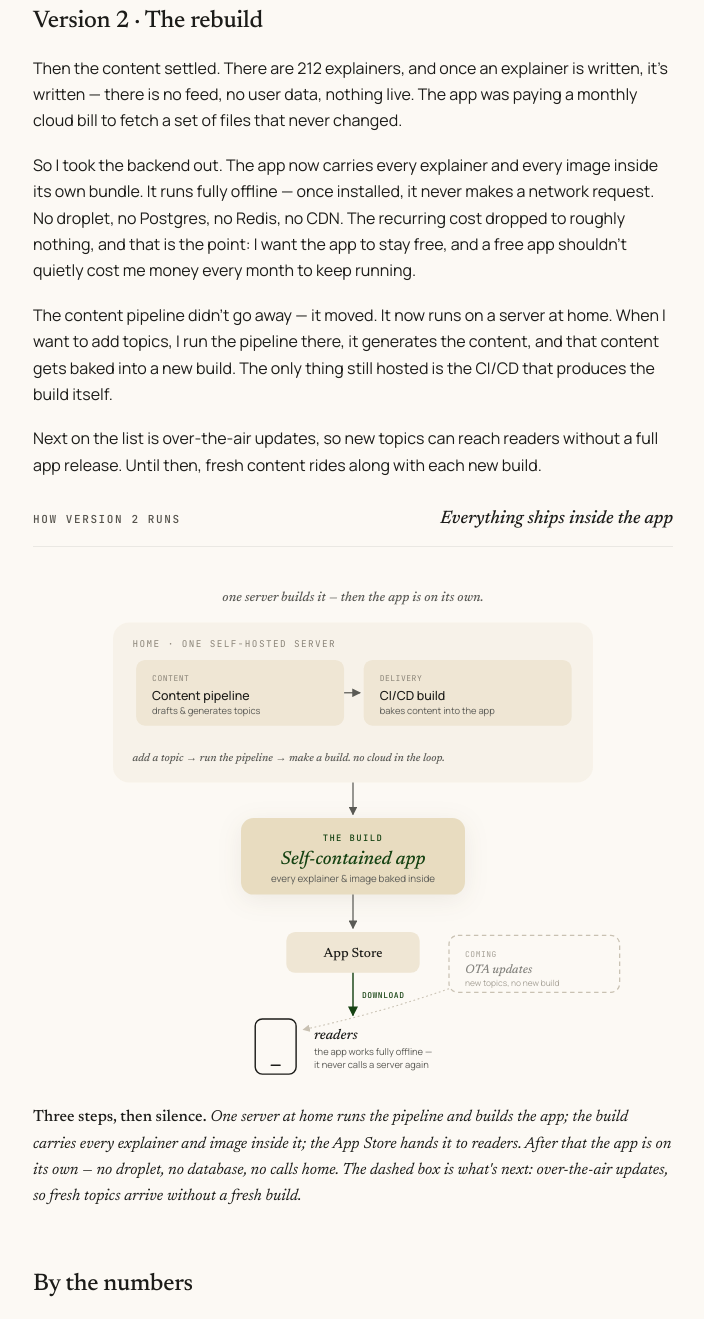
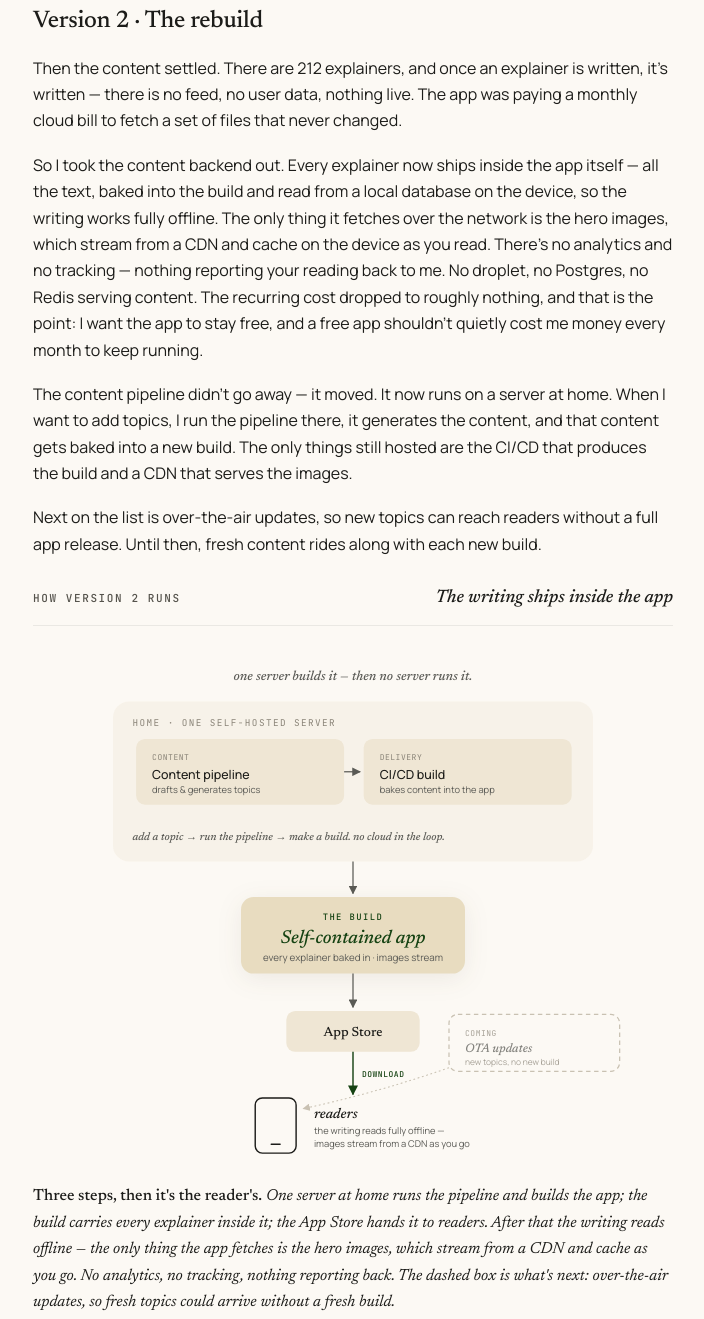
Before and after one commit to fat-marmot/how-things-work-marketing, a plain HTML site: page about.html in a window 1280 px wide. Shown: the part 6245-7564 px from the top of the page, without its empty margins (287-991 px from the left). Drawn offline with Linux system fonts and the light colour scheme.

Commit message:
Update to the marketing page to fix some text and add app store links

```diff
--- a/about.html
+++ b/about.html
@@ -6,6 +6,8 @@
 <title>About — How {things} Work</title>
 <meta name="description" content="A solo project by Colin Burns. An honest account of building production software with AI as a co-author — what's exciting about it, and what's complicated about it."/>
 <meta name="theme-color" content="#fcf9f4"/>
+<!-- Smart App Banner — Safari on iOS shows a native install/open prompt -->
+<meta name="apple-itunes-app" content="app-id=6767944916"/>
 <meta property="og:type" content="website"/>
 <meta property="og:title" content="About — How {things} Work"/>
 <meta property="og:description" content="A solo project. An honest account of building production software with AI as a co-author."/>
@@ -167,7 +169,7 @@
   </div>
   <div class="nav-right">
     <span class="free-pill">Free</span>
-    <a href="index.html#download" class="btn btn-ink">Get the app</a>
+    <a href="https://apps.apple.com/app/id6767944916" class="btn btn-ink" target="_blank" rel="noopener">Get the app</a>
   </div>
 </nav>
 
@@ -640,17 +642,20 @@
     monthly cloud bill to fetch a set of files that never changed.
   </p>
   <p>
-    So I took the backend out. The app now carries every explainer and every image inside
-    its own bundle. It runs fully offline — once installed, it never makes a network
-    request. No droplet, no Postgres, no Redis, no CDN. The recurring cost dropped to
-    roughly nothing, and that is the point: I want the app to stay free, and a free app
-    shouldn't quietly cost me money every month to keep running.
+    So I took the content backend out. Every explainer now ships inside the app itself —
+    all the text, baked into the build and read from a local database on the device, so
+    the writing works fully offline. The only thing it fetches over the network is the
+    hero images, which stream from a CDN and cache on the device as you read. There's no
+    analytics and no tracking — nothing reporting your reading back to me. No droplet, no
+    Postgres, no Redis serving content. The recurring cost dropped to roughly nothing, and
+    that is the point: I want the app to stay free, and a free app shouldn't quietly cost
+    me money every month to keep running.
   </p>
   <p>
     The content pipeline didn't go away — it moved. It now runs on a server at home. When
     I want to add topics, I run the pipeline there, it generates the content, and that
-    content gets baked into a new build. The only thing still hosted is the CI/CD that
-    produces the build itself.
+    content gets baked into a new build. The only things still hosted are the CI/CD that
+    produces the build and a CDN that serves the images.
   </p>
   <p>
     Next on the list is over-the-air updates, so new topics can reach readers without a
@@ -660,11 +665,11 @@
   <section class="diagram-block">
     <div class="diagram-label">
       <span class="diagram-num">How version 2 runs</span>
-      <span class="diagram-name">Everything ships inside the app</span>
+      <span class="diagram-name">The writing ships inside the app</span>
     </div>
 
     <svg class="diagram-svg" viewBox="0 0 720 600" xmlns="http://www.w3.org/2000/svg" role="img" aria-labelledby="v2-title">
-      <title id="v2-title">Version 2 architecture: a home server builds the app, the App Store delivers it, and readers run it fully offline</title>
+      <title id="v2-title">Version 2 architecture: a home server builds the app, the App Store delivers it, and readers read offline while images stream from a CDN</title>
       <defs>
         <marker id="v2-arr" viewBox="0 0 10 10" refX="9" refY="5" markerWidth="7" markerHeight="7" orient="auto">
           <path d="M0,0 L10,5 L0,10 z" fill="#5a5a55"/>
@@ -677,7 +682,7 @@
         </marker>
       </defs>
 
-      <text x="360" y="34" text-anchor="middle" class="d-display d-ink-soft" font-size="15" font-style="italic" font-weight="500">one server builds it — then the app is on its own.</text>
+      <text x="360" y="34" text-anchor="middle" class="d-display d-ink-soft" font-size="15" font-style="italic" font-weight="500">one server builds it — then no server runs it.</text>
 
       <rect x="90" y="58" width="540" height="180" rx="18" class="d-card" opacity="0.55"/>
       <text x="112" y="86" class="d-mono d-ink-muted" font-size="10.5" letter-spacing="1.6">HOME · ONE SELF-HOSTED SERVER</text>
@@ -705,7 +710,7 @@
       <rect x="234" y="278" width="252" height="86" rx="14" class="d-card-warm d-soft-shadow"/>
       <text x="360" y="304" text-anchor="middle" class="d-mono d-green" font-size="10" letter-spacing="1.6" font-weight="500">THE BUILD</text>
       <text x="360" y="330" text-anchor="middle" class="d-display d-green" font-size="21" font-style="italic" font-weight="500">Self-contained app</text>
-      <text x="360" y="350" text-anchor="middle" class="d-sans d-ink-soft" font-size="11">every explainer &amp; image baked inside</text>
+      <text x="360" y="350" text-anchor="middle" class="d-sans d-ink-soft" font-size="11">every explainer baked in · images stream</text>
 
       <path d="M360,364 C360,382 360,392 360,402" fill="none" class="d-soft-stroke" stroke-width="1.4" marker-end="url(#v2-arr)"/>
 
@@ -721,8 +726,8 @@
         <rect width="46" height="62" rx="8" fill="none" class="d-ink-stroke" stroke-width="1.6"/>
         <line x1="18" y1="52" x2="28" y2="52" class="d-ink-stroke" stroke-width="1.6" stroke-linecap="round"/>
         <text x="66" y="22" class="d-display d-ink" font-size="16" font-style="italic" font-weight="500">readers</text>
-        <text x="66" y="40" class="d-sans d-ink-soft" font-size="10.5">the app works fully offline —</text>
-        <text x="66" y="55" class="d-sans d-ink-soft" font-size="10.5">it never calls a server again</text>
+        <text x="66" y="40" class="d-sans d-ink-soft" font-size="10.5">the writing reads fully offline —</text>
+        <text x="66" y="55" class="d-sans d-ink-soft" font-size="10.5">images stream from a CDN as you go</text>
       </g>
 
       <g opacity="0.75">
@@ -735,11 +740,12 @@
     </svg>
 
     <p class="diagram-note">
-      <strong>Three steps, then silence.</strong> One server at home runs the pipeline
-      and builds the app; the build carries every explainer and image inside it; the App
-      Store hands it to readers. After that the app is on its own — no droplet, no
-      database, no calls home. The dashed box is what's next: over-the-air updates, so
-      fresh topics arrive without a fresh build.
+      <strong>Three steps, then it's the reader's.</strong> One server at home runs the
+      pipeline and builds the app; the build carries every explainer inside it; the App
+      Store hands it to readers. After that the writing reads offline — the only thing the
+      app fetches is the hero images, which stream from a CDN and cache as you go. No
+      analytics, no tracking, nothing reporting back. The dashed box is what's next:
+      over-the-air updates, so fresh topics could arrive without a fresh build.
     </p>
   </section>
 
```
Also changed, not shown: contact.html (+3 -1 lines), index.html (+4 -2 lines), privacy-terms.html (+3 -1 lines).
